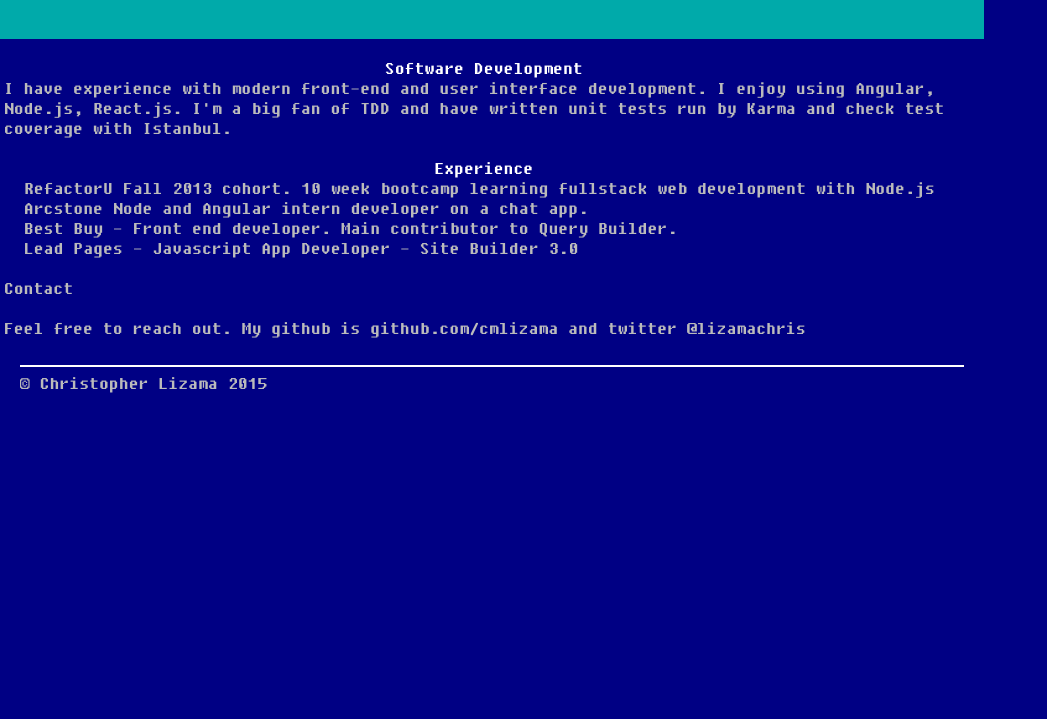
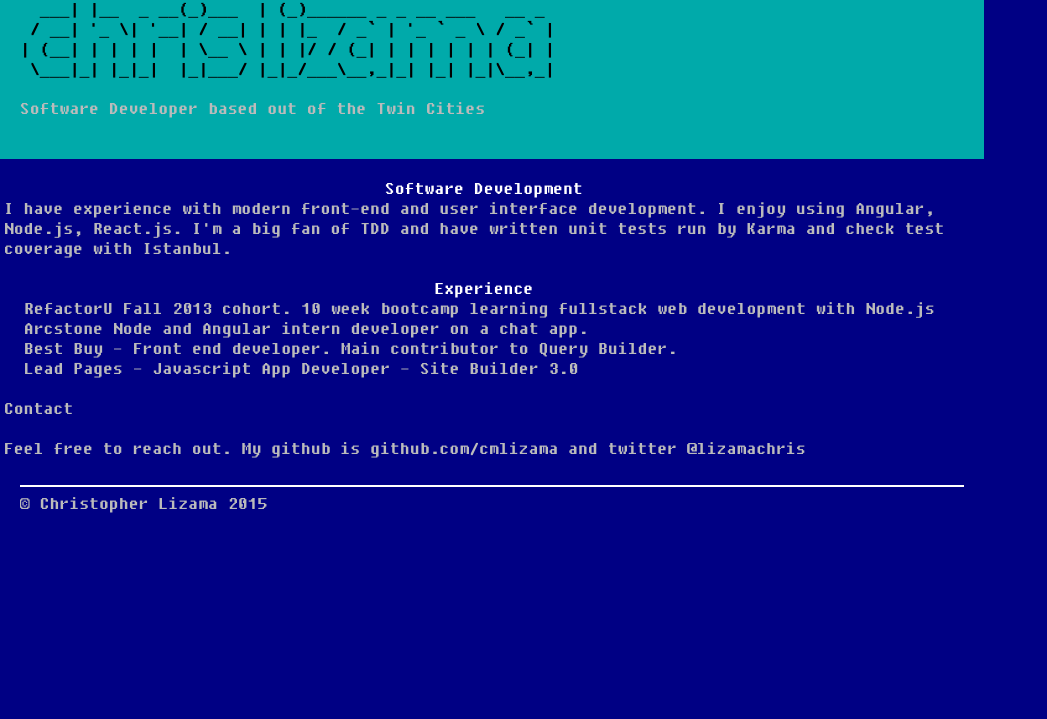
Before and after one commit to cmlizama/cmlizama.github.io, a website: page index.html in a window 1280 px wide. Shown: the part 81-800 px from the top of the page, without its empty margins (0-1047 px from the left). Drawn offline with nearby package versions, Linux system fonts and the light colour scheme.

Commit message:
add ascii art

```diff
--- a/css/main.css
+++ b/css/main.css
@@ -16,3 +16,6 @@ h2 {
 .footer-text {
   color: black;
 }*/
+.data a, .data span, .data tr, .data td, .data h1 {
+  white-space: pre;
+}
--- a/index.html
+++ b/index.html
@@ -26,7 +26,15 @@
     <!-- Main jumbotron for a primary marketing message or call to action -->
     <div class="jumbotron">
       <div class="container page-header">
-        <a class="navbar-brand" style="color:red">Chris Lizama</a>
+        <span class="data navbar-brand">
+            <h1>
+      _          _       _ _
+  ___| |__  _ __(_)___  | (_)______ _ _ __ ___   __ _
+ / __| '_ \| '__| / __| | | |_  / _` | '_ ` _ \ / _` |
+| (__| | | | |  | \__ \ | | |/ / (_| | | | | | | (_| |
+ \___|_| |_|_|  |_|___/ |_|_/___\__,_|_| |_| |_|\__,_|
+          </h1>
+          </span>
         <p>Software Developer based out of the Twin Cities</p>
       </div>
     </div>
```
